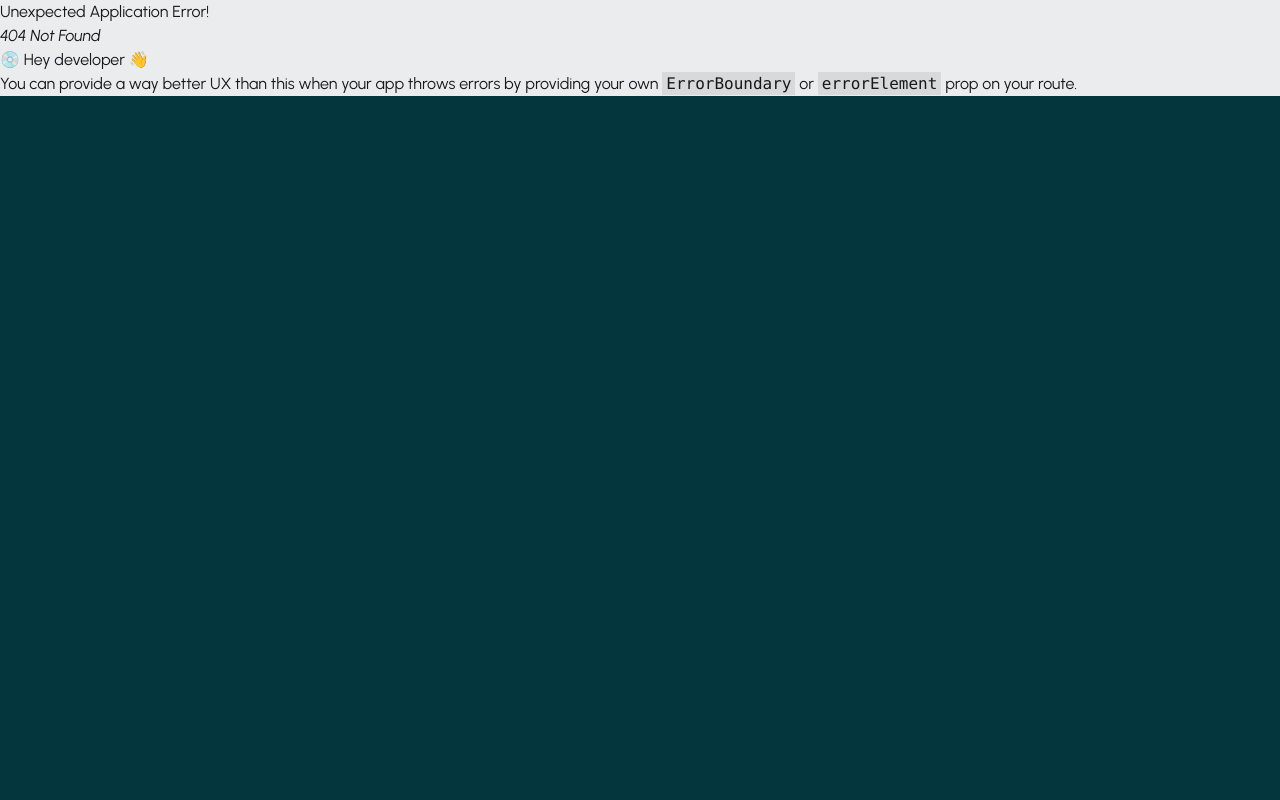
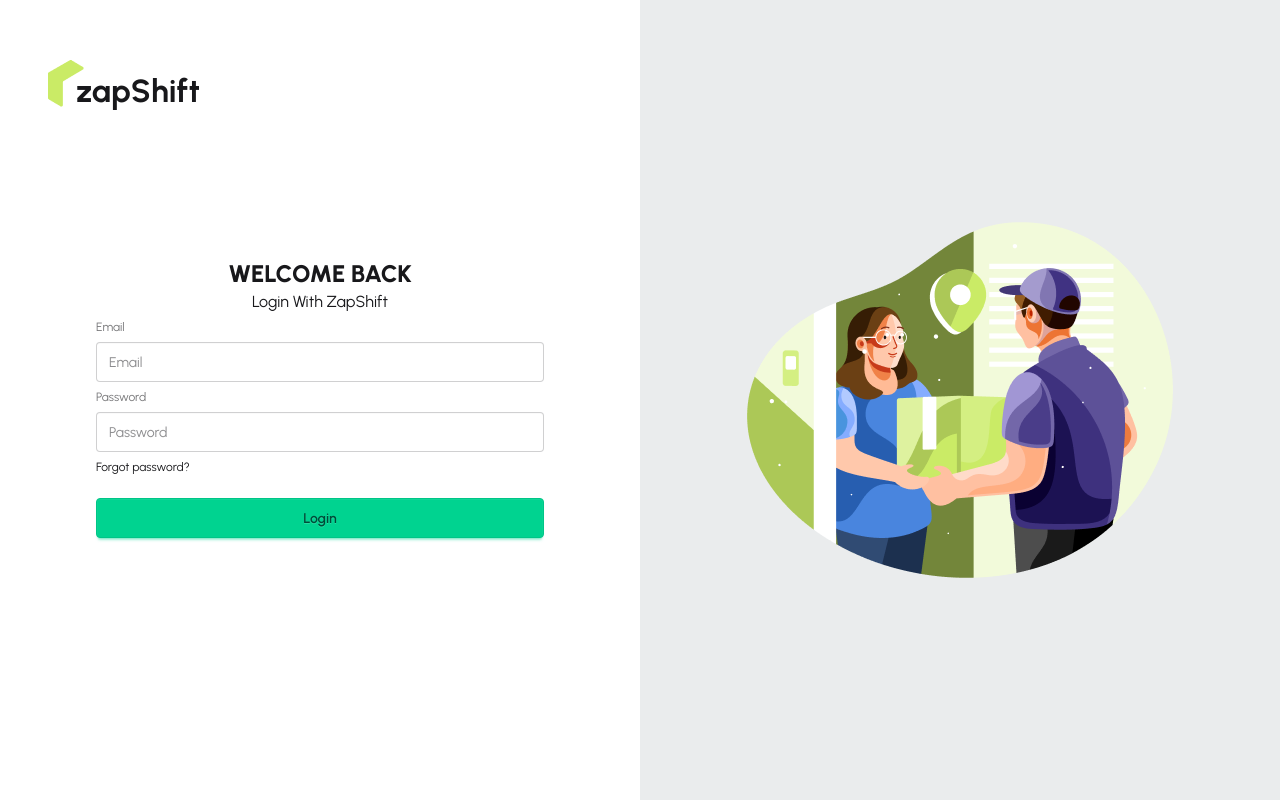
Before and after one commit to riday-kumar/zap-shift-client, a React app: page /login in a window 1280 px wide. Before the commit this address had no page. Built offline with nearby package versions, Linux system fonts and the light colour scheme; the HTML template or start-up script is replaced by a standard one.

Commit message:
sign in page added

```diff
--- a/package.json
+++ b/package.json
@@ -16,6 +16,7 @@
     "react": "^19.2.0",
     "react-dom": "^19.2.0",
     "react-fast-marquee": "^1.6.5",
+    "react-hook-form": "^7.72.1",
     "react-icons": "^5.5.0",
     "react-leaflet": "^5.0.0-rc.2",
     "react-responsive-carousel": "^3.2.23",
--- a/src/components/Logo/Logo.jsx
+++ b/src/components/Logo/Logo.jsx
@@ -3,12 +3,12 @@ import logo from "../../assets/logo.png";
 import { Link } from "react-router";
 const Logo = () => {
   return (
-    <Link to="/" className="flex justify-center items-center gap-0 relative">
-      <img className="" src={logo} alt="" />
-      <h3 className="h-6 font-bold text-[32px] px-0 mx-0 absolute left-4 top-2 ">
+    <div className="flex items-center gap-0 ">
+      <img src={logo} alt="" />
+      <h3 className="h-6 font-bold text-[32px] px-0 mx-0 relative -left-2 -top-1 ">
         zapShift
       </h3>
-    </Link>
+    </div>
   );
 };
 
--- /dev/null
+++ b/src/layouts/AuthLayout.jsx
@@ -0,0 +1,32 @@
+import React from "react";
+import Logo from "../components/Logo/Logo";
+import { Outlet } from "react-router";
+import authImage from "../assets/authImage.png";
+import MaxWidth from "../pages/Shared/MaxWidth/MaxWidth";
+const AuthLayout = () => {
+  return (
+    // <div className="flex justify-center items-center">
+    //   {/* left side */}
+    //   <div className="flex-1 border-2 border-red-300 bg-white">
+    //     <Logo></Logo>
+    //     <Outlet></Outlet>
+    //   </div>
+    //   {/* right side */}
+    //   <div className="flex-1">
+    //     <img src={authImage} alt="" />
+    //   </div>
+    // </div>
+    <div className="grid grid-cols-1 lg:grid-cols-2 lg:h-dvh">
+      {/* left side */}
+      <div className="bg-white max-lg:py-20 flex justify-center items-center">
+        <Outlet></Outlet>
+      </div>
+      {/* right side */}
+      <div className="flex justify-center items-center">
+        <img src={authImage} alt="" />
+      </div>
+    </div>
+  );
+};
+
+export default AuthLayout;
--- a/src/pages/AboutUs/AboutUs.jsx
+++ b/src/pages/AboutUs/AboutUs.jsx
@@ -2,12 +2,29 @@ import React from "react";
 import PageHeading from "../Shared/PageHeading/PageHeading";
 
 const AboutUs = () => {
+  const handleStory = () => {
+    console.log("paisi");
+  };
   return (
     <div className="bg-white shadow-2xl p-5 rounded-3xl">
       <PageHeading
         heading="About US"
-        description="Enjoy fast, reliable parcel delivery with real-time tracking and zero hassle. From personal packages to business shipments — we deliver on time, every time."
+        description={
+          <>
+            Enjoy fast, reliable parcel delivery with real-time tracking and
+            zero hassle.<br></br> From personal packages to business shipments —
+            we deliver on time, every time.
+          </>
+        }
       ></PageHeading>
+      <div>
+        {/* headings */}
+        <ul className="flex gap-3">
+          <li onClick={handleStory}>Story</li>
+          <li>Mission</li>
+          <li>Success</li>
+        </ul>
+      </div>
     </div>
   );
 };
--- /dev/null
+++ b/src/pages/Auth/Login/Login.jsx
@@ -0,0 +1,40 @@
+import React from "react";
+import Logo from "../../../components/Logo/Logo";
+
+const Login = () => {
+  return (
+    <div className="w-[90%] lg:w-[70%] relative">
+      <div className="absolute -top-16 lg:-top-[70%] lg:-left-12">
+        <Logo></Logo>
+      </div>
+      <div className="text-center max-md:mt-16">
+        <h2 className="uppercase font-extrabold text-2xl text-center">
+          Welcome Back
+        </h2>
+        <p>Login With ZapShift</p>
+      </div>
+      <form className="">
+        <fieldset className="fieldset w-full">
+          <label className="label">Email</label>
+          <input
+            type="email"
+            className="input w-full bg-white"
+            placeholder="Email"
+          />
+          <label className="label">Password</label>
+          <input
+            type="password"
+            className="input w-full bg-white"
+            placeholder="Password"
+          />
+          <div>
+            <a className="link link-hover">Forgot password?</a>
+          </div>
+          <button className="btn btn-success mt-4">Login</button>
+        </fieldset>
+      </form>
+    </div>
+  );
+};
+
+export default Login;
--- /dev/null
+++ b/src/pages/Auth/Register/Register.jsx
@@ -0,0 +1,7 @@
+import React from "react";
+
+const Register = () => {
+  return <div></div>;
+};
+
+export default Register;
--- a/src/pages/Shared/Navbar/Navbar.jsx
+++ b/src/pages/Shared/Navbar/Navbar.jsx
@@ -33,10 +33,10 @@ const Navbar = () => {
                 <a href="">Services</a>
               </li>
               <li>
-                <a href="">Coverage</a>
+                <Link to="/Coverage">Coverage</Link>
               </li>
               <li>
-                <a href="">AboutUs</a>
+                <Link to="/about">AboutUs</Link>
               </li>
               <li>
                 <a href="">Pricing</a>
@@ -46,16 +46,21 @@ const Navbar = () => {
               </li>
             </ul>
             <div className="flex flex-col gap-2">
-              <a className="btn bg-white text-gray-800 rounded-lg">Sign In</a>
+              <a
+                href="/login"
+                className="btn bg-white text-gray-800 rounded-lg"
+              >
+                Sign In
+              </a>
               <a className="btn btn-primary text-black rounded-lg">
                 Be a Rider
               </a>
             </div>
           </div>
         </div>
-        <a className="text-xl cursor-pointer">
+        <Link to="/" className="text-xl cursor-pointer">
           <Logo></Logo>
-        </a>
+        </Link>
       </div>
       <div className="navbar-center hidden lg:flex">
         <ul className="menu menu-horizontal text-xl text-gray-500 px-1">
@@ -77,7 +82,9 @@ const Navbar = () => {
         </ul>
       </div>
       <div className="navbar-end md:flex gap-2 hidden">
-        <a className="btn bg-white text-gray-800 rounded-lg">Sign In</a>
+        <a href="/login" className="btn bg-white text-gray-800 rounded-lg">
+          Sign In
+        </a>
         <a className="btn btn-primary text-black rounded-lg">Be a Rider</a>
       </div>
     </div>
--- a/src/pages/Shared/PageHeading/PageHeading.jsx
+++ b/src/pages/Shared/PageHeading/PageHeading.jsx
@@ -4,7 +4,7 @@ const PageHeading = ({ heading, description }) => {
   return (
     <div>
       <h1 className="text-6xl font-bold mb-3">{heading}</h1>
-      <p className="para text-left">{description}</p>
+      <p className="text-left text-[20px]">{description}</p>
     </div>
   );
 };
--- a/src/routes/router.jsx
+++ b/src/routes/router.jsx
@@ -3,6 +3,9 @@ import RootLayout from "../layouts/RootLayout";
 import Home from "../pages/Home/Home/Home";
 import Coverage from "../pages/Coverage/Coverage";
 import AboutUs from "../pages/AboutUs/AboutUs";
+import AuthLayout from "../layouts/AuthLayout";
+import Login from "../pages/Auth/Login/Login";
+import Register from "../pages/Auth/Register/Register";
 
 export const router = createBrowserRouter([
   {
@@ -24,4 +27,18 @@ export const router = createBrowserRouter([
       },
     ],
   },
+  {
+    path: "/",
+    Component: AuthLayout,
+    children: [
+      {
+        path: "login",
+        Component: Login,
+      },
+      {
+        path: "register",
+        Component: Register,
+      },
+    ],
+  },
 ]);
```
Also changed, not shown: 1 other file (tests, documents, lock files or other folders).
